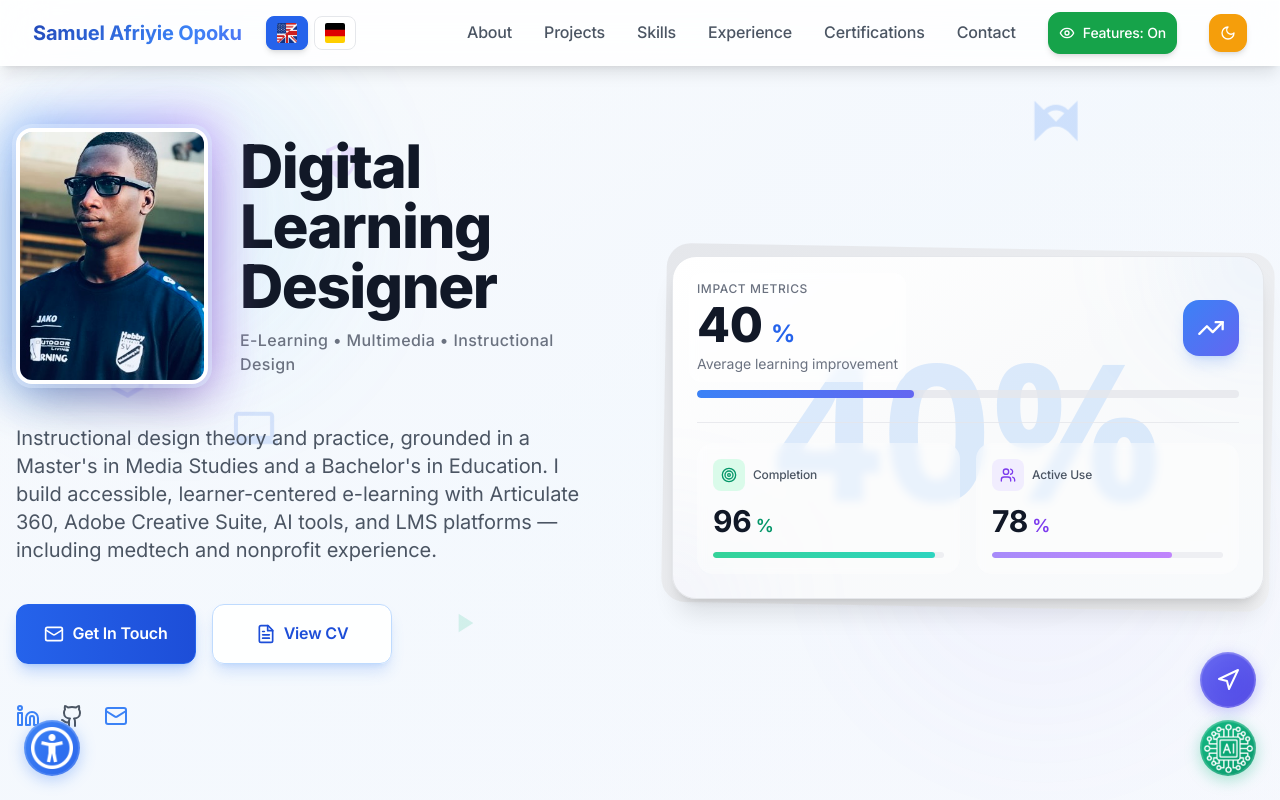
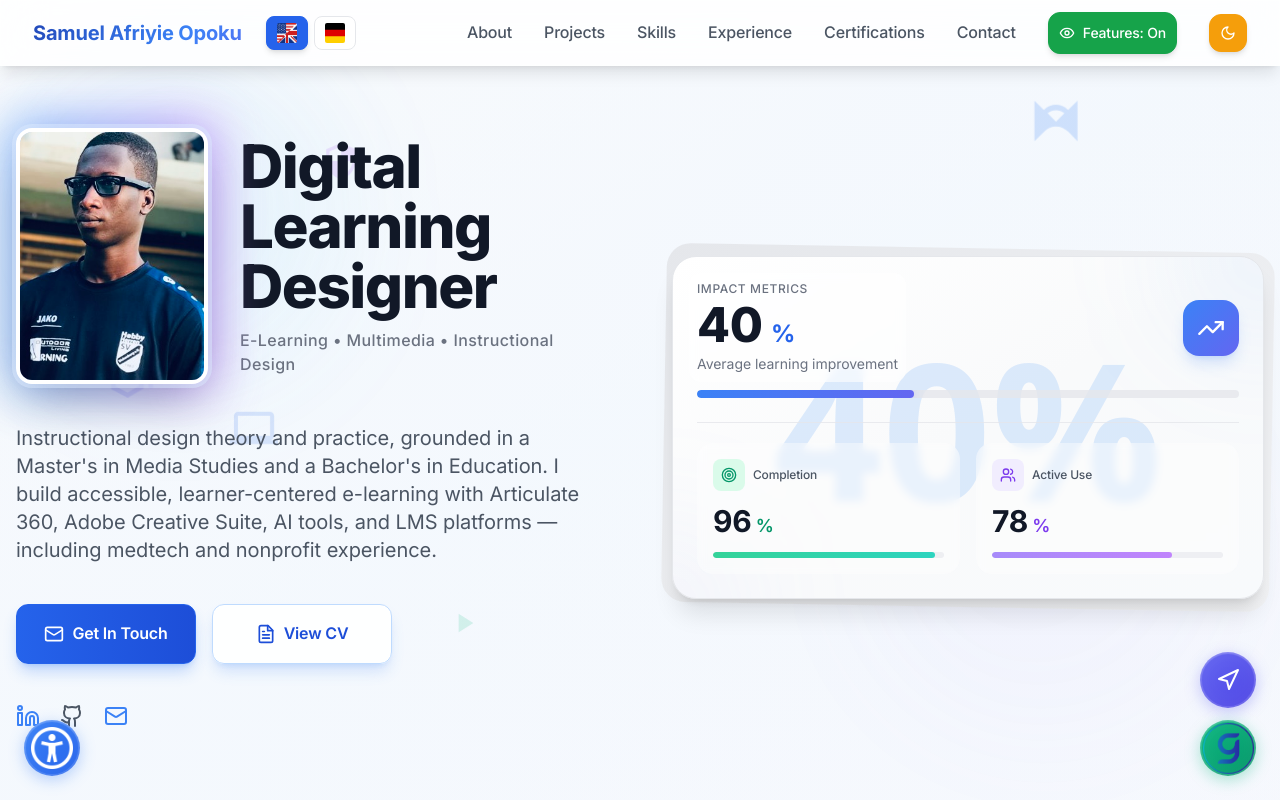
Before and after one commit to Samuelsen1/VS-Code-Port1, a Next.js app: page / in a window 1280 px wide. Shown: the top 800 px of the page. Built offline with nearby package versions, Linux system fonts and the light colour scheme.

Commit message:
Replace AI image with general image in PortfolioWebsite

```diff
--- a/app/PortfolioWebsite.jsx
+++ b/app/PortfolioWebsite.jsx
@@ -3354,7 +3354,7 @@ export default function PortfolioWebsite() {
             aria-label={language === 'en' ? 'AI Assistant' : 'KI-Assistent'}
             title={language === 'en' ? 'AI Assistant' : 'KI-Assistent'}
           >
-            <img src="/images/ai.png" alt="AI Assistant" width="51" height="51" loading="lazy" className="w-[51px] h-[51px] brightness-0 invert" />
+            <img src="/images/general.png" alt="AI Assistant" width="51" height="51" loading="lazy" className="w-[51px] h-[51px]" />
             {/* Subtle border effect */}
             <div
               className="absolute inset-0 rounded-full pointer-events-none"
@@ -3394,7 +3394,7 @@ export default function PortfolioWebsite() {
                 style={{ background: 'linear-gradient(135deg, #10b981 0%, #059669 100%)', boxShadow: '0 4px 15px rgba(16, 185, 129, 0.4)' }}
                 aria-label={language === 'en' ? 'AI Assistant' : 'KI-Assistent'}
               >
-                <img src="/images/ai.png" alt="" width="54" height="54" className="w-[54px] h-[54px] brightness-0 invert" />
+                <img src="/images/general.png" alt="" width="54" height="54" className="w-[54px] h-[54px]" />
               </button>
             </>
           )}
```
